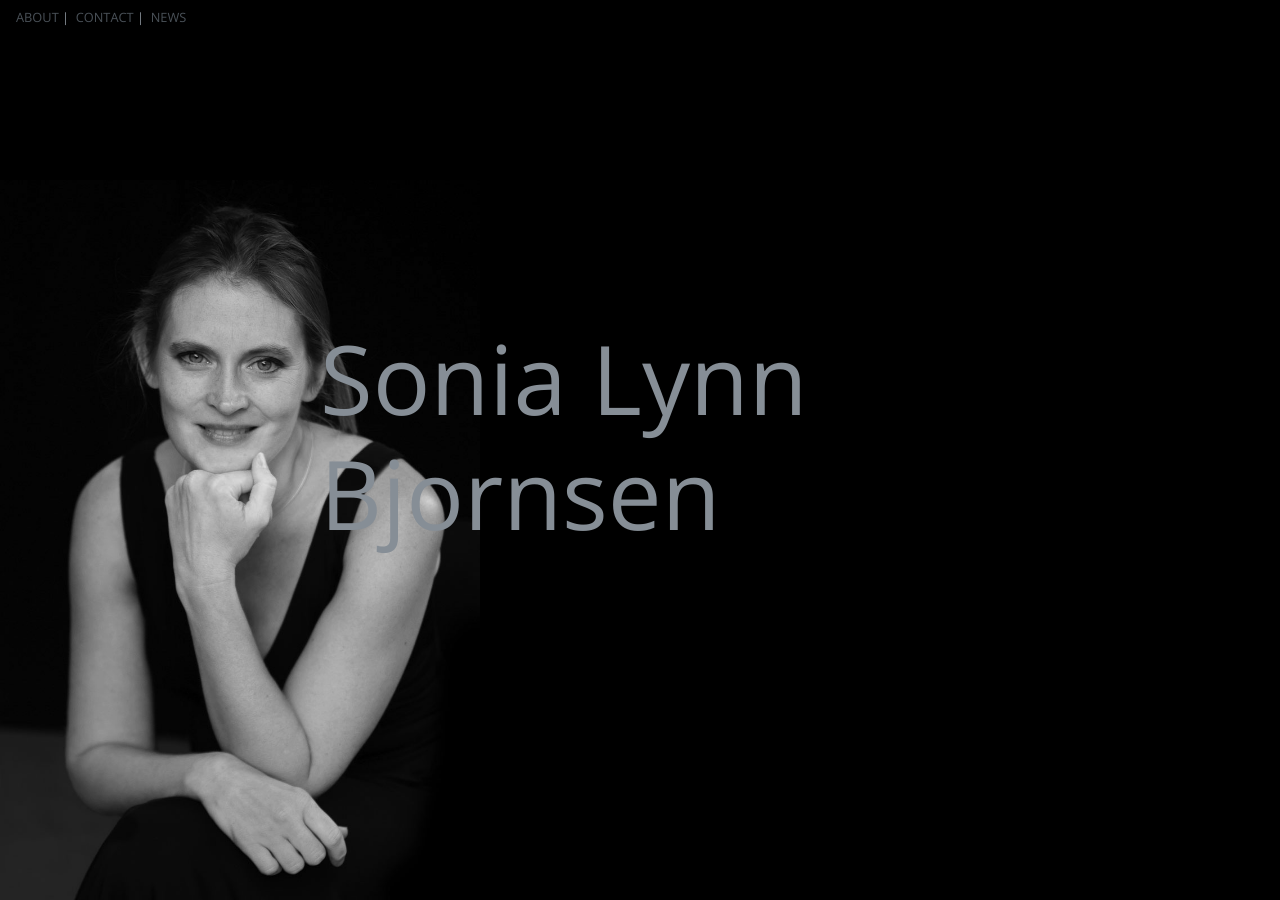
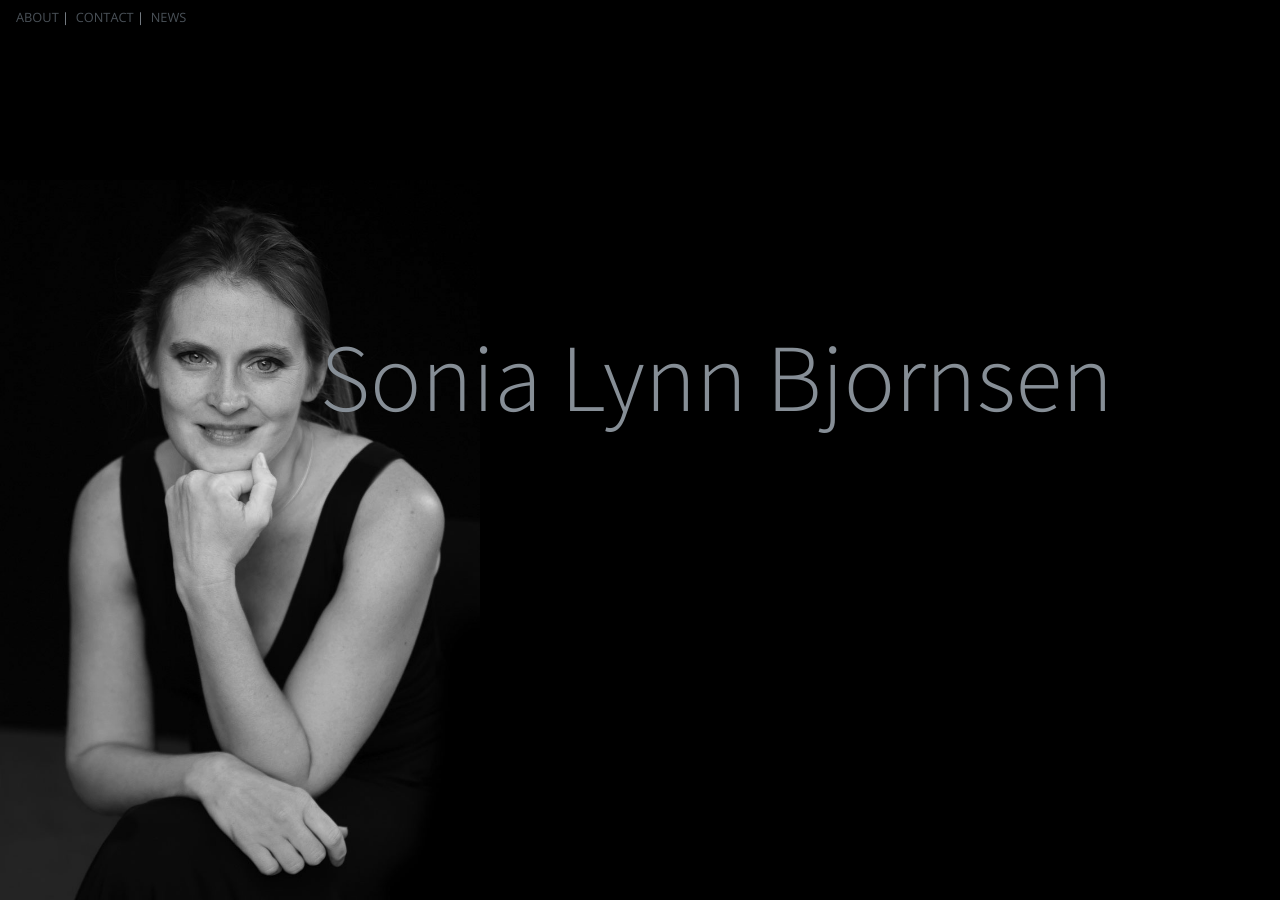
Before and after one commit to JoyceKimberly/SoniaBjornsen, a Jekyll site: the page built from index.md, in a window 1280 px wide and 900 px high. Built offline with Jekyll 4.4.1, drawn with Linux system fonts in a browser that asks for light colours; nearby versions of some CDN libraries; the repository's description, which GitHub fills in, is left out.

Commit message:
Update titel

```diff
--- a/assets/css/style.scss
+++ b/assets/css/style.scss
@@ -79,3 +79,6 @@ div#titel {
 
   min-height: 100vh;
 }
+h1.titel {
+  font-family: "Source Sans Pro", "Helvetica Neue", Arial, sans-serif;
+}
```
